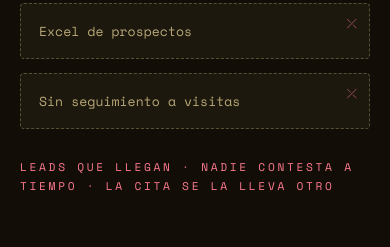
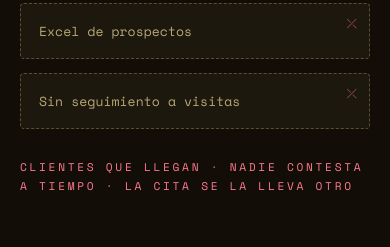
Before and after one commit to soyedzam/ImperIAWEBv1.0, a plain HTML site: page inmobiliario.html in a window 390 px wide. Shown: the part 1320-1567 px from the top of the page. Drawn offline with nearby package versions, Linux system fonts and the light colour scheme.

Commit message:
fix: última instancia de 'leads' cara a cliente en inmobiliario

```diff
--- a/inmobiliario.html
+++ b/inmobiliario.html
@@ -734,7 +734,7 @@ a:focus-visible,button:focus-visible{outline:2px solid var(--violeta-claro);outl
 <section class="section frank"><div class="wrap">
     <div class="section-head"><span class="eyebrow"><span class="nodo"></span>EL ENEMIGO EN TU INDUSTRIA</span><h2>No es que falten compradores. Es que el tuyo ya agendó con otro.</h2><p class="lead">Tu cliente pregunta por una propiedad y nadie responde hasta el lunes. Para entonces ya agendó visita con la competencia. Eso no es falta de demanda: es fuga por lentitud.</p></div>
     <div class="frank-grid"><div class="frank-tool">Portal con clientes sin atender</div><div class="frank-tool">WhatsApp del vendedor saturado</div><div class="frank-tool">Excel de prospectos</div><div class="frank-tool">Sin seguimiento a visitas</div></div>
-    <div class="frank-vs">Leads que llegan · nadie contesta a tiempo · la cita se la lleva otro</div>
+    <div class="frank-vs">Clientes que llegan · nadie contesta a tiempo · la cita se la lleva otro</div>
   </div></section>
 <section class="section section--obs"><div class="wrap"><div class="section-head center"><span class="eyebrow"><span class="nodo"></span>LO QUE OPERA POR TI</span><h2>Tu operación, atendida sin que tú estés encima.</h2><p class="lead">Sobre tus propios datos, en tu propia voz, las 24 horas del día.</p></div><div class="grid g-3"><div class="card reveal"><div class="ico">⚡</div><h3>Responde a cada cliente al instante</h3><p>Llegue de donde llegue —portal, anuncio, WhatsApp—, la conversación arranca en segundos, a cualquier hora, con la info correcta de cada propiedad.</p></div><div class="card reveal"><div class="ico">◉</div><h3>Califica intención real</h3><p>Separa al que solo curiosea del que tiene presupuesto y urgencia, y agenda visita solo con quien va en serio. Tu equipo deja de perder horas.</p></div><div class="card reveal"><div class="ico">↻</div><h3>Da seguimiento a cada visita</h3><p>Después de la visita, nadie se enfría: el sistema retoma, resuelve dudas y empuja al siguiente paso hasta el apartado.</p></div></div></div></section>
 <section class="section section--obs3"><div class="wrap"><div class="section-head center"><span class="eyebrow"><span class="nodo"></span>CONVERSACIONES REALES</span><h2>Así atiende a tu próximo comprador.</h2><p class="lead">Sin guiones rígidos. La conversación de un asesor que nunca duerme y nunca olvida.</p></div><div class="grid " style="max-width:840px;margin-inline:auto"><div class="wa-frame reveal"><div class="wa">
```
